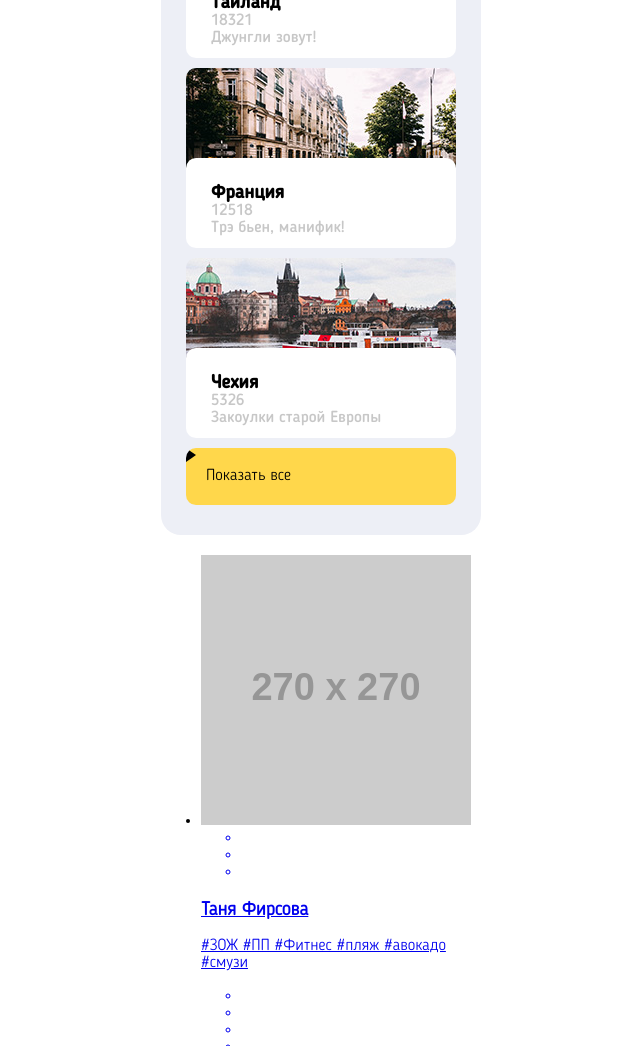
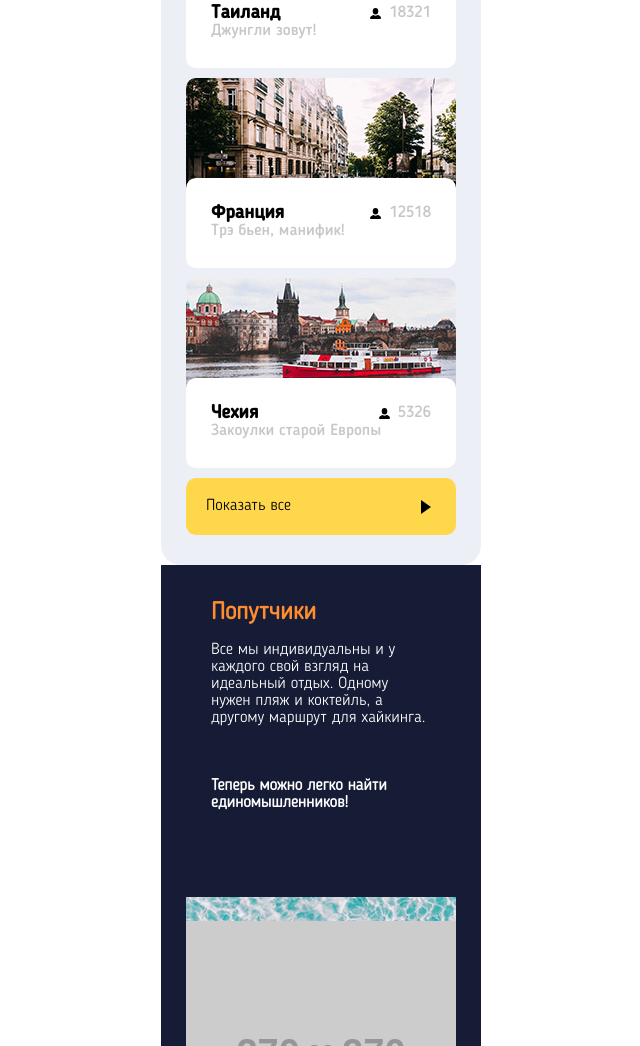
Before and after one commit to abatollo/pognali, a website: page source/index.html in a window 1280 px wide. Shown: the part 1754-2800 px from the top of the page, without its empty margins (319-959 px from the left). Drawn offline with nearby package versions, Linux system fonts and the light colour scheme; files that its build step writes are made by us from their sources; placeholder pictures from the web are drawn by us.

Commit message:
Начал попутчиков

```diff
--- a/source/index.html
+++ b/source/index.html
@@ -14,7 +14,8 @@
         <img class="page-header__logo-image" src="../img/logo-mobile-white@1x.png" alt="Стилизация слова «Погнали?»" width="100" height="19" />
       </a>
       <button class="page-header__toggle">
-      <svg xmlns="http://www.w3.org/2000/svg" viewBox="0 0 25 11"><path d="M1.5 3h22c.8 0 1.5-.7 1.5-1.5S24.3 0 23.5 0h-22C.7 0 0 .7 0 1.5S.7 3 1.5 3zM23.5 8h-22C.7 8 0 8.7 0 9.5S.7 11 1.5 11h22c.8 0 1.5-.7 1.5-1.5S24.3 8 23.5 8z"/></svg>
+        <svg xmlns="http://www.w3.org/2000/svg" viewBox="0 0 25 11">
+          <path d="M1.5 3h22c.8 0 1.5-.7 1.5-1.5S24.3 0 23.5 0h-22C.7 0 0 .7 0 1.5S.7 3 1.5 3zM23.5 8h-22C.7 8 0 8.7 0 9.5S.7 11 1.5 11h22c.8 0 1.5-.7 1.5-1.5S24.3 8 23.5 8z" /></svg>
       </button>
     </div>
     <nav class="main-nav">
@@ -116,8 +117,10 @@
           <a class="destinations-section__link" href="#">
             <img class="destinations-section__image" src="img/thailand-mobile@1x.jpg" alt="Песчаное побережье Таиланда" width="270" height="110" />
             <div class="destinations-section__wrapper">
+              <div class="destinations-section__line">
                 <h3 class="destinations-section__name">Таиланд</h3>
                 <p class="destinations-section__users">18321</p>
+              </div>
               <p class="destinations-section__description">Джунгли зовут!</p>
             </div>
           </a>
@@ -126,8 +129,10 @@
           <a class="destinations-section__link" href="#">
             <img class="destinations-section__image" src="img/france-mobile@1x.jpg" alt="Французская улица" width="270" height="110" />
             <div class="destinations-section__wrapper">
+              <div class="destinations-section__line">
                 <h3 class="destinations-section__name">Франция</h3>
                 <p class="destinations-section__users">12518</p>
+              </div>
               <p class="destinations-section__description">Трэ бьен, манифик!</p>
             </div>
           </a>
@@ -136,8 +141,10 @@
           <a class="destinations-section__link" href="#">
             <img class="destinations-section__image" src="img/czech-mobile@1x.jpg" alt="Прогулочный катер на фоне старого города" width="270" height="110" />
             <div class="destinations-section__wrapper">
+              <div class="destinations-section__line">
                 <h3 class="destinations-section__name">Чехия</h3>
                 <p class="destinations-section__users">5326</p>
+              </div>
               <p class="destinations-section__description">Закоулки старой Европы</p>
             </div>
           </a>
@@ -147,31 +154,36 @@
     </section>
 
     <section class="companions-section">
-      <h2 class="companions-section__heading"></h2>
-      <p class="companions-section__lead"></p>
-      <p class="companions-section__ending"></p>
-      <ul class="companions-section__list companions-list">
-        <li class="companions-list__item companion-item">
-          <a class="companion-item__link" href="#">
-            <img class="companion-item__image" src="https://via.placeholder.com/270x270" alt="Изображение профиля пользователя Таня Фирсова" width="270" height="270" />
-            <ul class="companion-item__flags flag-list">
-              <li class="flag-list__item flag-list__item--lk"></li>
-              <li class="flag-list__item flag-list__item--th"></li>
-              <li class="flag-list__item flag-list__item--sc"></li>
+      <h2 class="companions-section__heading">Попутчики</h2>
+      <p class="companions-section__lead">
+        Все мы индивидуальны и у каждого свой взгляд на идеальный отдых.
+        Одному нужен пляж и коктейль, а другому маршрут для хайкинга.
+      </p>
+      <p class="companions-section__ending">
+        Теперь можно легко найти единомышленников!
+      </p>
+      <ul class="companions-section__list">
+        <li class="companions-section__item">
+          <a class="companions-section__link" href="#">
+            <img class="companions-section__image" src="img/firsova-desktop@1x.jpg" alt="Изображение профиля пользователя Таня Фирсова" width="270" height="270" />
+            <ul class="companions-section__flags">
+              <li class="companions-section__item companions-section__item--lk"></li>
+              <li class="companions-section__item companions-section__item--th"></li>
+              <li class="companions-section__item companions-section__item--sc"></li>
             </ul>
-            <h3 class="companion-item__name">Таня Фирсова</h3>
-            <p class="companion-item__tags">
+            <h3 class="companions-section__name">Таня Фирсова</h3>
+            <p class="companions-section__tags">
               #ЗОЖ #ПП #Фитнес #пляж #авокадо #смузи
             </p>
-            <ul class="companion-item__transportation transportation-list">
-              <li class="transportation-list__item transportation-list__item--flying transportation-list__item--active"></li>
-              <li class="transportation-list__item transportation-list__item--bussing"></li>
-              <li class="transportation-list__item transportation-list__item--biking"></li>
-              <li class="transportation-list__item transportation-list__item--walking"></li>
+            <ul class="companions-section__transportation">
+              <li class="companions-section__item companions-section__item--flying companions-section__item--active"></li>
+              <li class="companions-section__item companions-section__item--bussing"></li>
+              <li class="companions-section__item companions-section__item--biking"></li>
+              <li class="companions-section__item companions-section__item--walking"></li>
             </ul>
-            <div class="companion-item__level level-badge">
-              <span class="level-badge__value">99</span>
-              <span class="level-badge__suffix">level</span>
+            <div class="companions-section__level">
+              <span class="companions-section__value">99</span>
+              <span class="companions-section__suffix">level</span>
             </div>
           </a>
         </li>
--- a/source/less/about-section.less
+++ b/source/less/about-section.less
@@ -15,5 +15,6 @@
   &__ending {
     padding-bottom: 85px;
     margin-bottom: 0;
+    font-weight: bold;
   }
 }
--- /dev/null
+++ b/source/less/companions-section.less
@@ -0,0 +1,57 @@
+.companions-section {
+  background-color: #161c35;
+  color: white;
+  padding: 0 25px;
+  border-bottom-left-radius: 20px;
+  border-bottom-right-radius: 20px;
+
+  &__heading {
+    margin: 0;
+    padding-top: 35px;
+    padding-right: 25px;
+    padding-bottom: 0;
+    padding-left: 25px;
+    color: #ff8d30;
+  }
+
+  &__lead {
+    padding: 0 25px;
+  }
+
+  &__ending {
+    padding-top: 35px;
+    padding-right: 25px;
+    padding-bottom: 85px;
+    padding-left: 25px;
+    margin-bottom: 0;
+    font-weight: bold;
+  }
+
+  &__list {
+    padding: 0;
+    margin: 0;
+    list-style: none;
+  }
+
+  &__flags {
+    padding: 0;
+    margin: 0;
+    list-style: none;
+    display: flex;
+    justify-content: space-between;
+    align-items: center;
+  }
+
+  &__item {
+    width: 35px;
+    height: 24px;
+    display: block;
+    background-position: center;
+    background-repeat: no-repeat;
+
+    &--lk {
+      background-image: url("../img/flags-back@1x.png");
+    }
+  }
+
+}
--- a/source/less/destinations-section.less
+++ b/source/less/destinations-section.less
@@ -31,20 +31,28 @@
     display: block;
     border-top-left-radius: 10px;
     border-top-right-radius: 10px;
-    margin-bottom: 80px;
+    margin-bottom: 90px;
   }
 
   &__wrapper {
     font-family: "Blogger Sans Medium", Arial, Helvetica, sans-serif;
     position: absolute;
-    top: 100px;
+    top: 110px;
     background-color: white;
     margin-top: -10px;
     border-radius: 10px;
     height: 90px;
     width: 100%;
+    padding-top: 25px;
+    padding-right: 25px;
+    padding-bottom: 25px;
     padding-left: 25px;
-    padding-top: 25px;
+  }
+
+  &__line {
+    display: flex;
+    justify-content: space-between;
+    align-items: center;
   }
 
   &__name {
@@ -61,7 +69,11 @@
   &__users {
     color: rgba(68, 68, 68, 0.3);
     margin: 0;
-    margin-right: 15px;
+    padding-left: 19px;
+    background-image: url("../img/user.svg");
+    background-position: left;
+    background-repeat: no-repeat;
+    background-size: 11px;
   }
 
   &__more {
@@ -75,6 +87,6 @@
     background-image: url("../img/triangle-arrow-right.svg");
     background-repeat: no-repeat;
     background-size: 10px 14px;
-    background-position: right 0px center 50px;
+    background-position: right 25px center;
   }
 }
--- a/source/less/style.less
+++ b/source/less/style.less
@@ -5,3 +5,4 @@
 @import "steps-section.less";
 @import "about-section.less";
 @import "destinations-section.less";
+@import "companions-section.less";
```
Lines whose indentation alone changed are shown as unchanged.
